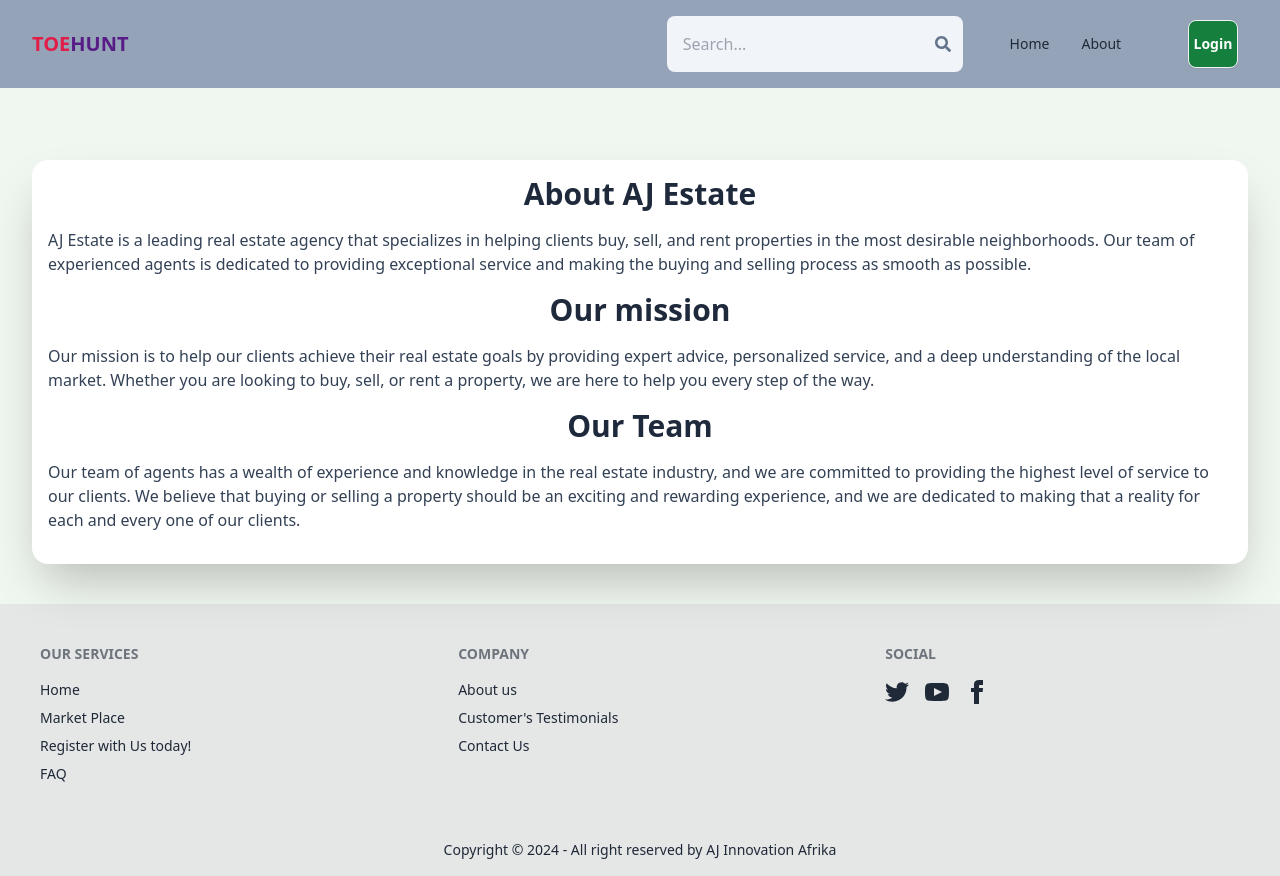
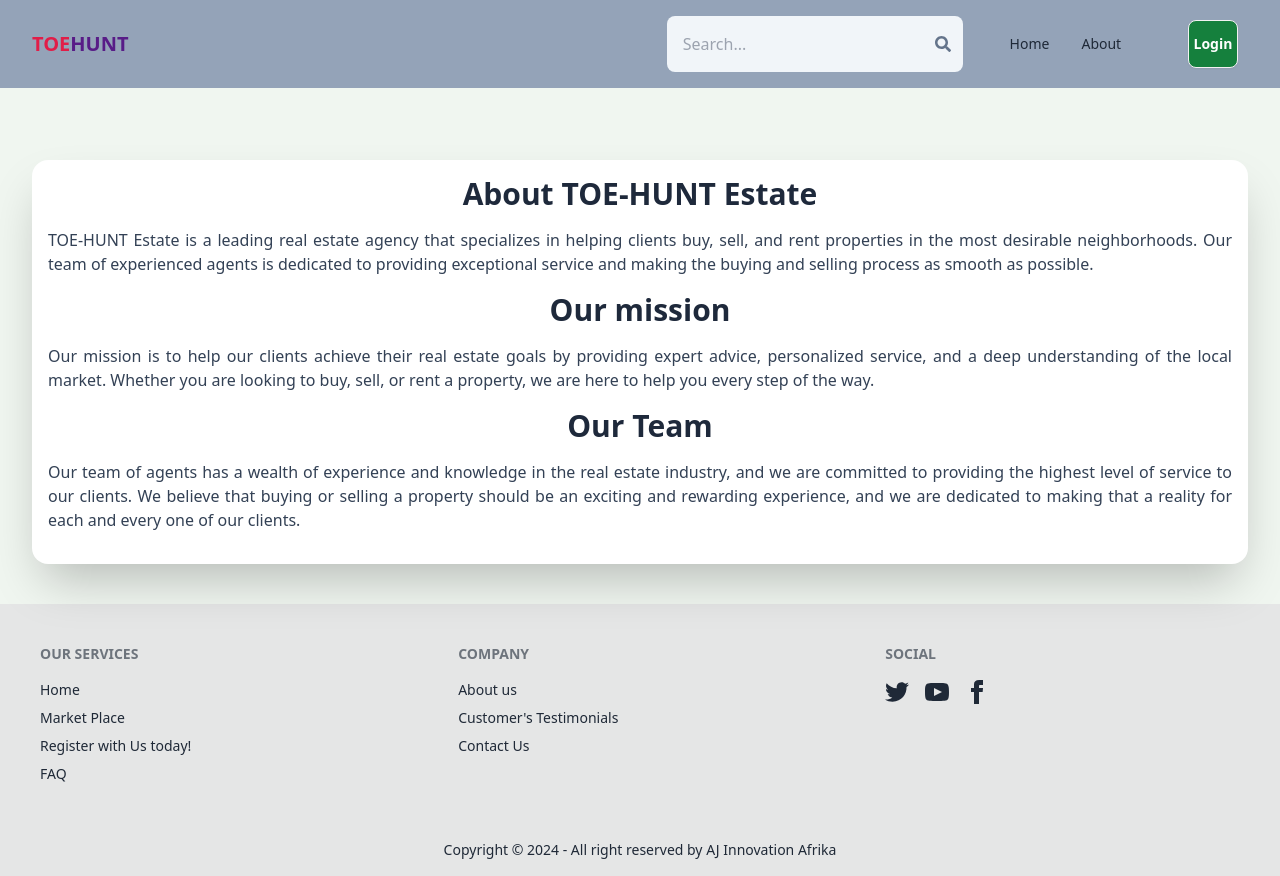
Before and after one commit to Julius-1993/RealEstateProject, a React (Vite) app in the folder AJ-EstateApp/: page /about in a window 1280 px wide. Built offline with nearby package versions, Linux system fonts and the light colour scheme; no server answers.

Commit message:
Correction of About Us

```diff
--- a/AJ-EstateApp/index.html
+++ b/AJ-EstateApp/index.html
@@ -3,7 +3,7 @@
   <head>
     <meta charset="UTF-8" />
     <meta name="viewport" content="width=device-width, initial-scale=1.0" />
-    <title>AJ ESTATE</title>
+    <title>TOE-HUNT ESTATE</title>
   </head>
   <body>
     <div id="root"></div>
--- a/AJ-EstateApp/src/Screens/About.jsx
+++ b/AJ-EstateApp/src/Screens/About.jsx
@@ -5,34 +5,36 @@ export default function About() {
     <div className="pt-40 mx-auto justify-center items-center flex py-10 px-8">
       <div className=" card bg-base-100 w-full shrink-0 shadow-2xl p-4">
         <h1 className="text-3xl font-bold mb-4 text-slate-800 text-center">
-        About AJ Estate
+          About TOE-HUNT Estate
         </h1>
-      <p className="mb-4 text-slate-700">
-        AJ Estate is a leading real estate agency that specializes in helping
-        clients buy, sell, and rent properties in the most desirable
-        neighborhoods. Our team of experienced agents is dedicated to providing
-        exceptional service and making the buying and selling process as smooth
-        as possible.
+        <p className="mb-4 text-slate-700 text-justify">
+          TOE-HUNT Estate is a leading real estate agency that specializes in
+          helping clients buy, sell, and rent properties in the most desirable
+          neighborhoods. Our team of experienced agents is dedicated to
+          providing exceptional service and making the buying and selling
+          process as smooth as possible.
         </p>
 
         <h1 className="text-3xl font-bold mb-4 text-slate-800 text-center">
           Our mission
         </h1>
-      <p className="mb-4 text-slate-700">
+        <p className="mb-4 text-slate-700 text-justify">
           Our mission is to help our clients achieve their real estate goals by
-        providing expert advice, personalized service, and a deep understanding
-        of the local market. Whether you are looking to buy, sell, or rent a
-        property, we are here to help you every step of the way.
+          providing expert advice, personalized service, and a deep
+          understanding of the local market. Whether you are looking to buy,
+          sell, or rent a property, we are here to help you every step of the
+          way.
         </p>
         <h1 className="text-3xl font-bold mb-4 text-slate-800 text-center">
           Our Team
         </h1>
-      <p className="mb-4 text-slate-700">
-        Our team of agents has a wealth of experience and knowledge in the real
-        estate industry, and we are committed to providing the highest level of
-        service to our clients. We believe that buying or selling a property
-        should be an exciting and rewarding experience, and we are dedicated to
-        making that a reality for each and every one of our clients.
+        <p className="mb-4 text-slate-700 text-justify">
+          Our team of agents has a wealth of experience and knowledge in the
+          real estate industry, and we are committed to providing the highest
+          level of service to our clients. We believe that buying or selling a
+          property should be an exciting and rewarding experience, and we are
+          dedicated to making that a reality for each and every one of our
+          clients.
         </p>
       </div>
     </div>
```
Lines whose indentation alone changed are shown as unchanged.
